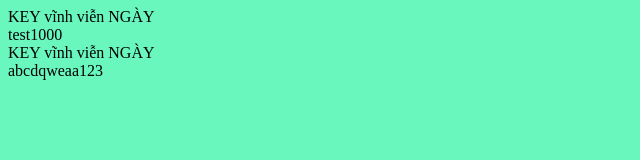
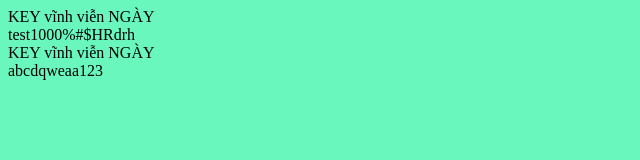
Before and after one commit to Bin63a/test1000, a plain HTML site: page app/index.html in a window 1280 px wide. Shown: the full height of the page, 0-640 px from the left. Drawn offline with Linux system fonts and the light colour scheme; a web font is replaced by a local one.

Commit message:
Update index.html

```diff
--- a/app/index.html
+++ b/app/index.html
@@ -43,7 +43,7 @@
   </head>
   <body>
         <div >
-            KEY vĩnh viễn NGÀY <div id="DAY">test1000</div>
+            KEY vĩnh viễn NGÀY <div id="DAY">test1000%#$HRdrh</div>
         </div>
     <div >
             KEY vĩnh viễn NGÀY <div id="datalog">abcdqweaa123</div>
```
